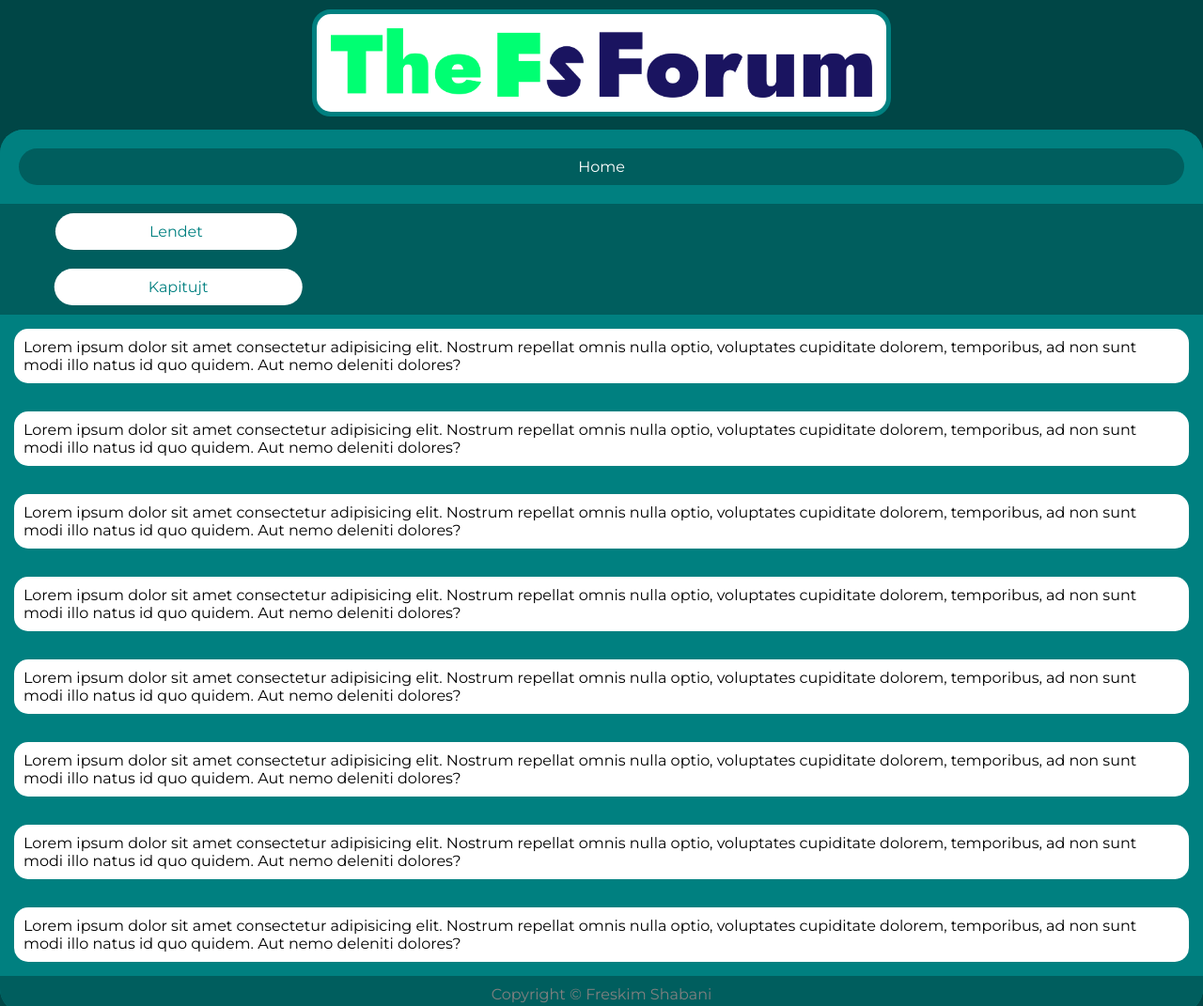
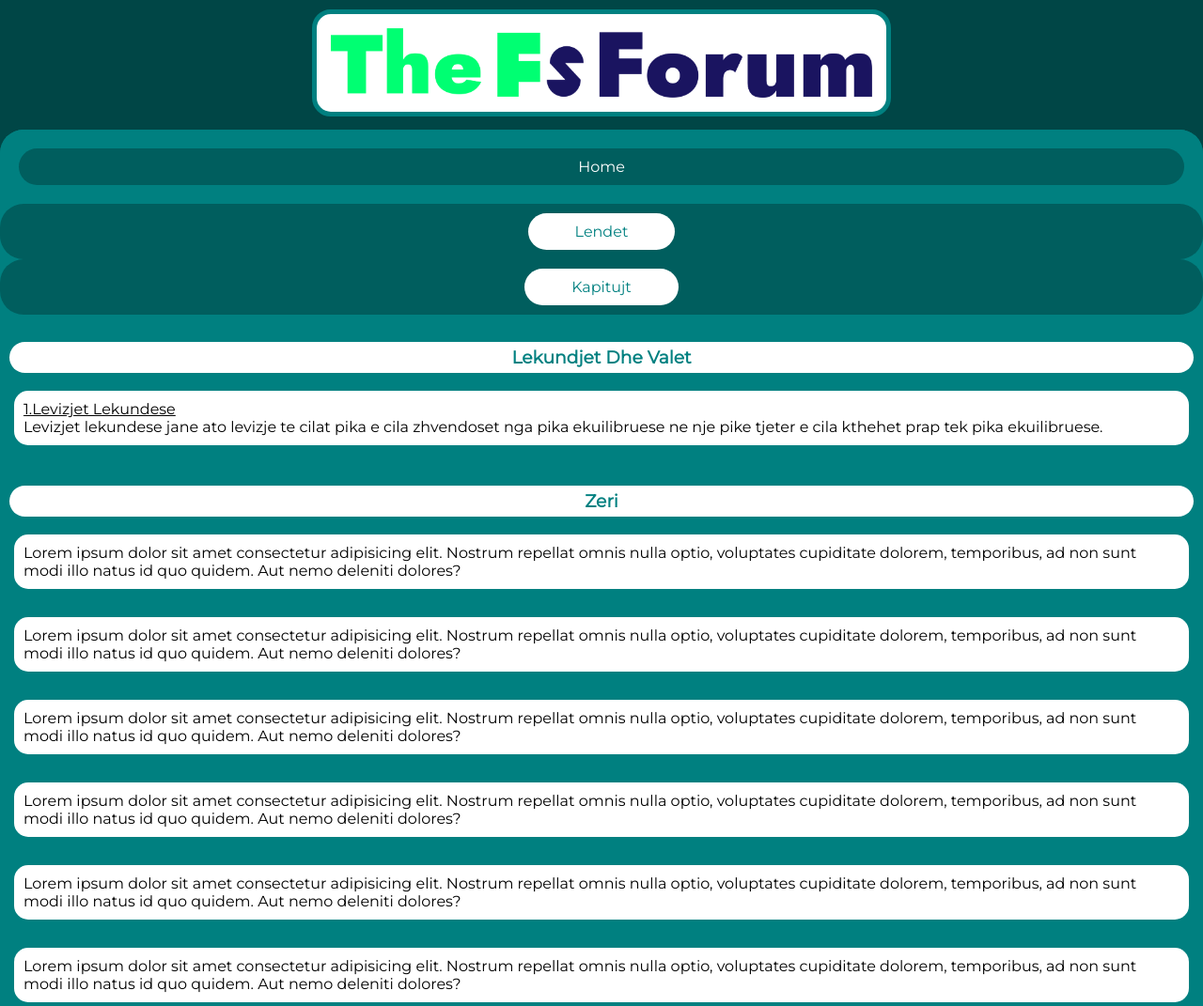
Before and after one commit to Freskimshabani/TheFsForum, a plain HTML site: page fizike.html in a window 1280 px wide. Shown: the top 1071 px of the page at 94% size. Drawn offline with Linux system fonts and the light colour scheme.

Commit message:
Add files via upload

```diff
--- a/fizike.html
+++ b/fizike.html
@@ -16,8 +16,8 @@
             <ul id="navbar" style="text-align: center; background-color: teal; list-style-type: none; text-decoration: none; margin: 0px; padding: 15px; border-radius: 25px 25px 0px 0px;">
                 <a href="index.html" style="background-color: rgb(0, 94, 94);">Home</a>
             </ul>
-            <div class="dropdown">
-                <button class="dropbtn" style="transform: translatex(21%); padding: 10px 100px;">Lendet</button>
+            <div class="dropdown" style="border-radius: 25px;">
+                <button class="dropbtn">Lendet</button>
                 <ul class="mesimet" id="navbar" style="background-color: rgb(0, 94, 94); list-style-type: none; text-decoration: none; margin: 0px; padding: 10px;">
 
                     <a class="selected" href="fizike.html">Fizike</a>
@@ -29,13 +29,22 @@
                 </ul>
             </div>
 
-            <div class="dropdown" >
-                <button class="dropbtn" style="transform: translatex(20%); padding: 10px 100px;">Kapitujt</button>
+            <div class="dropdown" style="border-radius: 25px; position: sticky; position: -webkit-sticky; top: 0;" >
+                <button class="dropbtn">Kapitujt</button>
                 <ul class="mesimet">
                     <a href="#LekVale">Lekundjet dhe Valet</a>
+                    <a href="#Zeri">Zeri</a>
                 </ul>
             </div>
 
+            <div  class="content">
+                <h3 id="LekVale">Lekundjet Dhe Valet</h3>
+                <p><u>1.Levizjet Lekundese</u></br>Levizjet lekundese jane ato levizje te cilat pika e cila zhvendoset nga pika ekuilibruese ne nje pike tjeter e cila kthehet prap tek pika ekuilibruese.</p>
+            </div>
+            <div class="content">
+                <h3 id="Zeri">Zeri</h3>
+                <p>Lorem ipsum dolor sit amet consectetur adipisicing elit. Nostrum repellat omnis nulla optio, voluptates cupiditate dolorem, temporibus, ad non sunt modi illo natus id quo quidem. Aut nemo deleniti dolores?</p>
+            </div>
             <div class="content">
                 <p>Lorem ipsum dolor sit amet consectetur adipisicing elit. Nostrum repellat omnis nulla optio, voluptates cupiditate dolorem, temporibus, ad non sunt modi illo natus id quo quidem. Aut nemo deleniti dolores?</p>
             </div>
@@ -54,12 +63,6 @@
             <div class="content">
                 <p>Lorem ipsum dolor sit amet consectetur adipisicing elit. Nostrum repellat omnis nulla optio, voluptates cupiditate dolorem, temporibus, ad non sunt modi illo natus id quo quidem. Aut nemo deleniti dolores?</p>
             </div>
-            <div id="LekVale" class="content">
-                <p>Lorem ipsum dolor sit amet consectetur adipisicing elit. Nostrum repellat omnis nulla optio, voluptates cupiditate dolorem, temporibus, ad non sunt modi illo natus id quo quidem. Aut nemo deleniti dolores?</p>
-            </div>
-            <div class="content">
-                <p>Lorem ipsum dolor sit amet consectetur adipisicing elit. Nostrum repellat omnis nulla optio, voluptates cupiditate dolorem, temporibus, ad non sunt modi illo natus id quo quidem. Aut nemo deleniti dolores?</p>
-            </div>
             <div id="footer">
                 <p style="font-size:medium; margin: 0px; text-align: center;">Copyright &COPY; <a href="https://www.instagram.com/freskim.shabani" style="color: gray; text-decoration: none;">Freskim Shabani</a></p>
             </div>
--- a/style.css
+++ b/style.css
@@ -41,6 +41,13 @@ div.content p{
     padding: 10px;
     border-radius: 15px;
 }
+.content h3{
+    text-align: center;
+    background-color: white;
+    color: teal;
+    padding: 5px;
+    border-radius: 25px;
+}
 #footer{
     background-color: rgb(0, 94, 94);
     color: gray;
@@ -67,9 +74,9 @@ ul.mesimet a{
 .dropbtn{
     background-color: white;
     color: teal;
-    padding: 10px;
+    padding: 10px 50px;
     border: none;
-    cursor: none;
+    cursor: pointer;
     font-family: Montserrat;
     border-radius: 25px;
     margin: 10px 5px 10px 5px;
@@ -83,10 +90,7 @@ ul.mesimet a{
     display: flexbox;
     background-color: rgb(0, 94, 94);
     margin: 0px;
-    position: sticky;
-    position: -webkit-sticky;
-    top: 0;
-
+    text-align: center;
 }
 ul.mesimet a:hover{
     background-color: white;
@@ -94,11 +98,11 @@ ul.mesimet a:hover{
 }
 .dropdown:hover ul.mesimet{
     display: block;
-
+    transition: all 0.3s ease 0s;
+    border-radius: 0px 0px 25px 25px;
 }
 .dropdown:hover .dropbtn{
     opacity: 0.75;
-
 }
 #cont a:hover{
     opacity: 0.75;
```
Also changed, not shown: index.html (+2 -2 lines).
